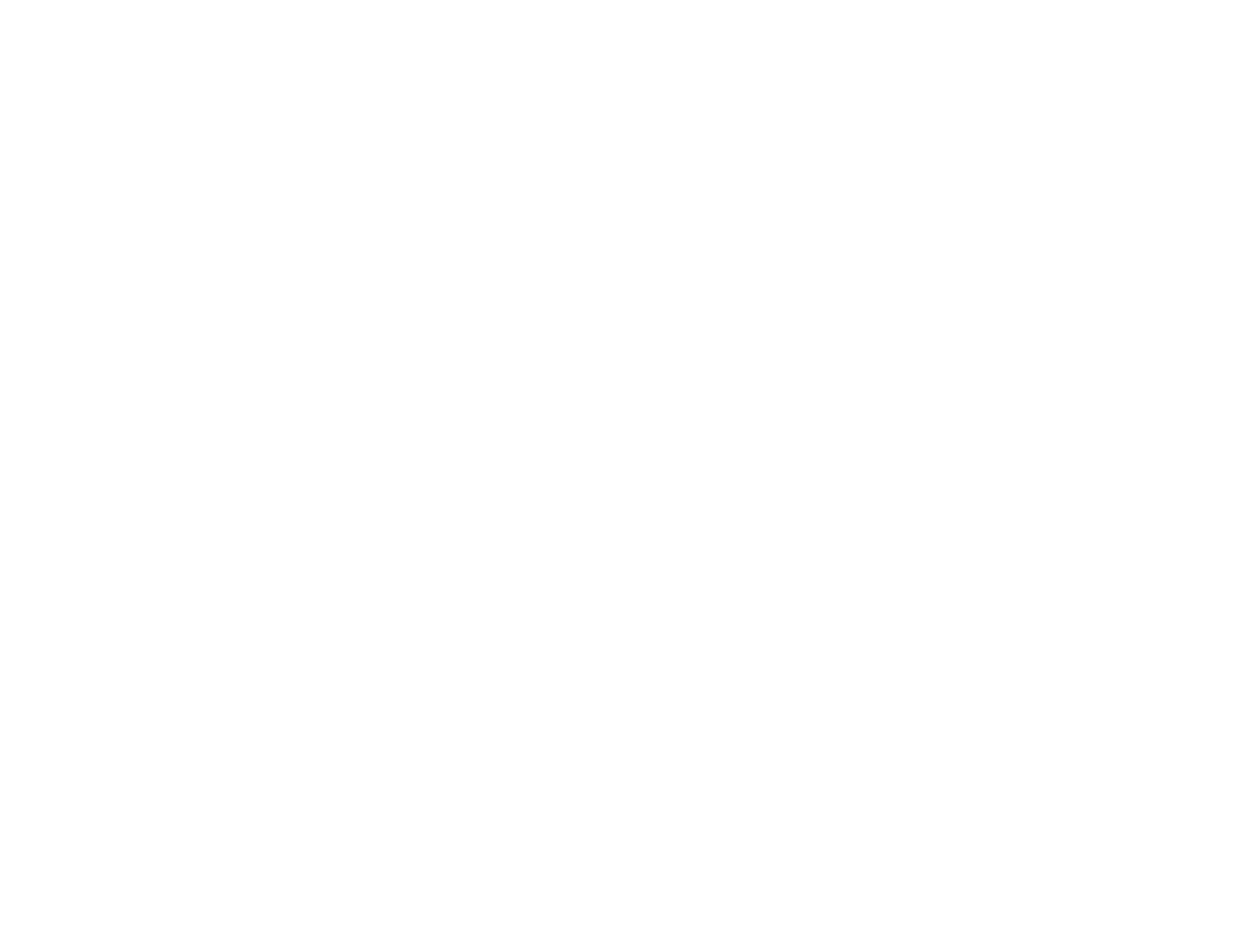
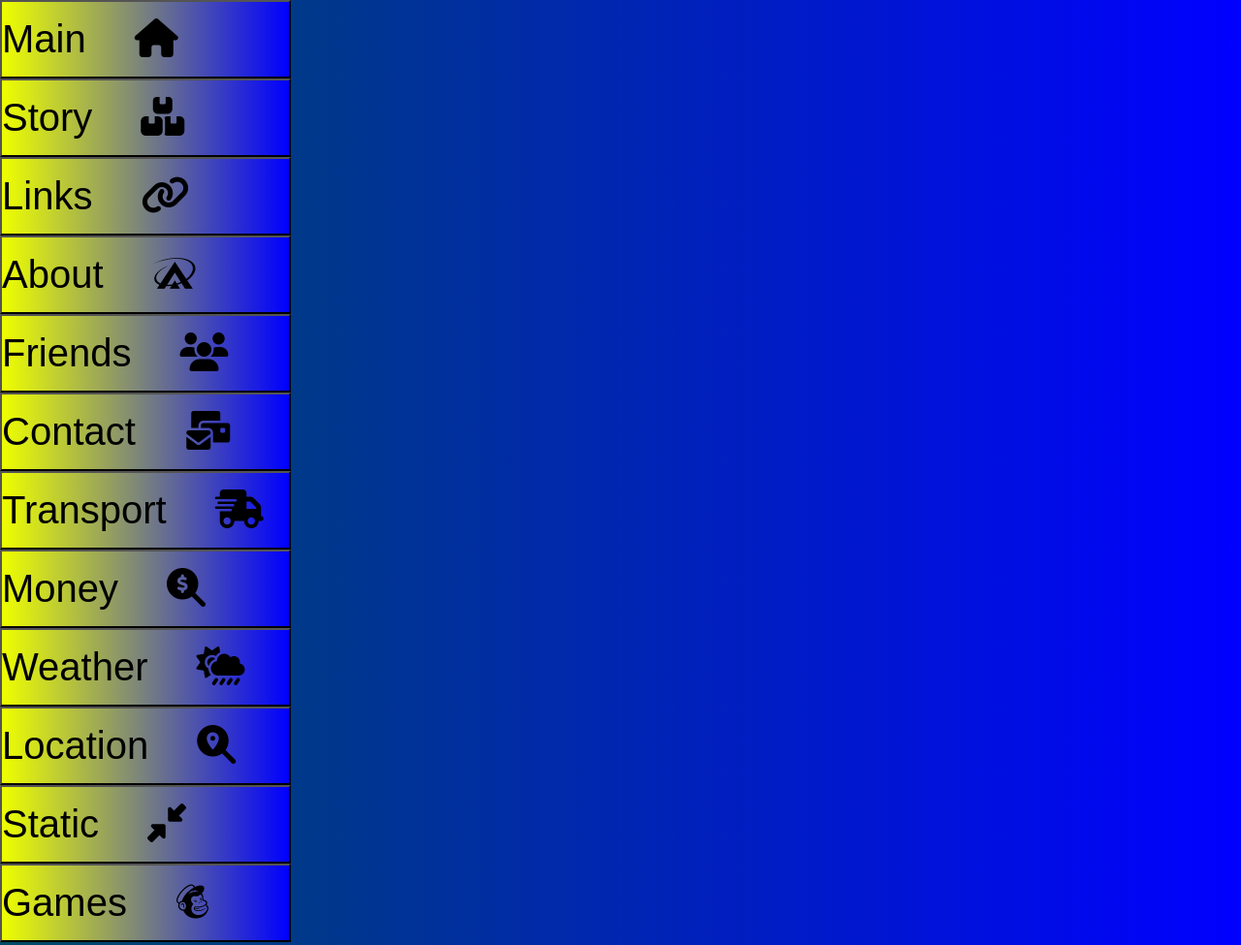
Before and after one commit to Man1exter/HamburgerMenu, a plain HTML site: page index.html in a window 1280 px wide. Shown: the top 975 px of the page at 97% size. Before the commit the page ends 800 px from the top, so only its background shows below. Drawn offline with Linux system fonts and the light colour scheme.

Commit message:
add fontawesome and names to buttons with them

```diff
--- a/index.html
+++ b/index.html
@@ -9,7 +9,22 @@
 </head>
 <body>
 
-
+<div class="rect">
+    <div class="sq">
+     <button class="button1">Main<i class="fas fa-home"></i></button>
+     <button class="button2">Story<i class="fas fa-boxes"></i></button>
+     <button class="button3">Links<i class="fas fa-link"></i></button>
+     <button class="button4">About<i class="fab fa-asymmetrik"></i></button>
+     <button class="button5">Friends<i class="fas fa-users"></i></button>
+     <button class="button5">Contact<i class="fas fa-mail-bulk"></i></button>
+     <button class="button5">Transport<i class="fas fa-shipping-fast"></i></button>
+     <button class="button5">Money<i class="fas fa-search-dollar"></i></button>
+     <button class="button5">Weather<i class="fas fa-cloud-sun-rain"></i></button>
+     <button class="button5">Location<i class="fas fa-search-location"></i></button>
+     <button class="button5">Static<i class="fas fa-compress-alt"></i></button>
+     <button class="button5">Games<i class="fab fa-mailchimp"></i></button>
+    </div>
+</div>
 
 
 
--- a/style.css
+++ b/style.css
@@ -0,0 +1,33 @@
+*{
+    padding: 0;
+    margin: 0;
+}
+body{
+    height: 100vh;
+    background: linear-gradient(to right,rgb(0, 75, 100),blue);
+}
+.rect{
+    width: 300px;
+    height: 99.62vh;
+    background: linear-gradient(to right,rgb(0, 255, 170),blue);
+}
+.sq{
+    display: flex;
+    flex-direction: column;
+    height: 1000px;
+}
+.button1,
+.button2,
+.button3,
+.button4,
+.button5{
+    height: 81px;
+    background: linear-gradient(to right,rgb(238, 255, 0),blue);
+    cursor: pointer;
+    font-size: 40px;
+    text-align: left;
+}
+i{
+    margin-left: 50px;
+    text-align: center;
+}
```
